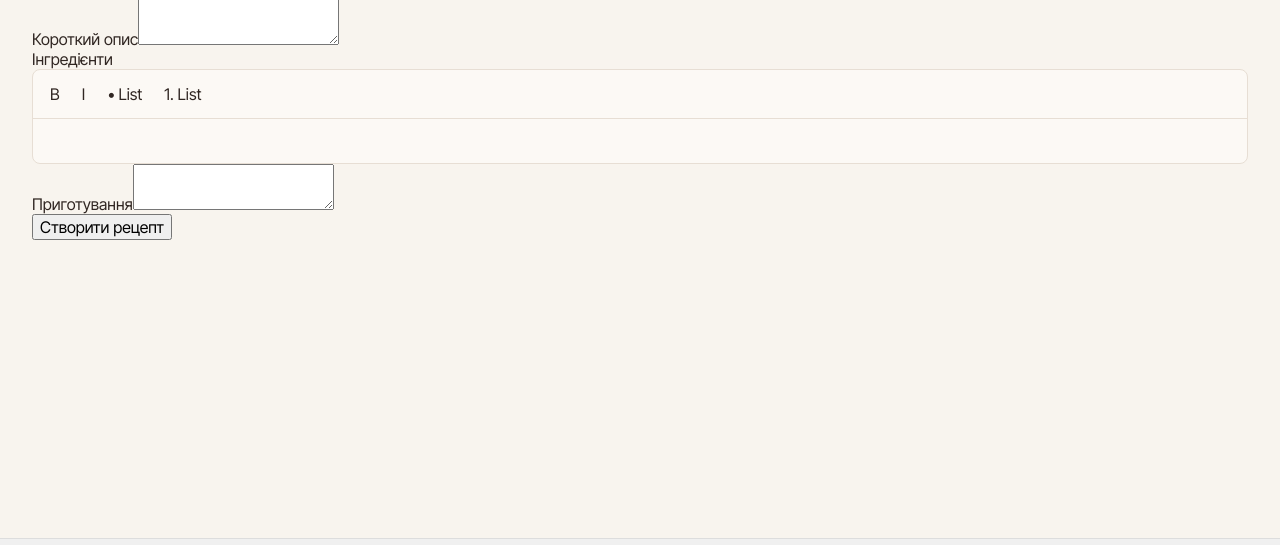
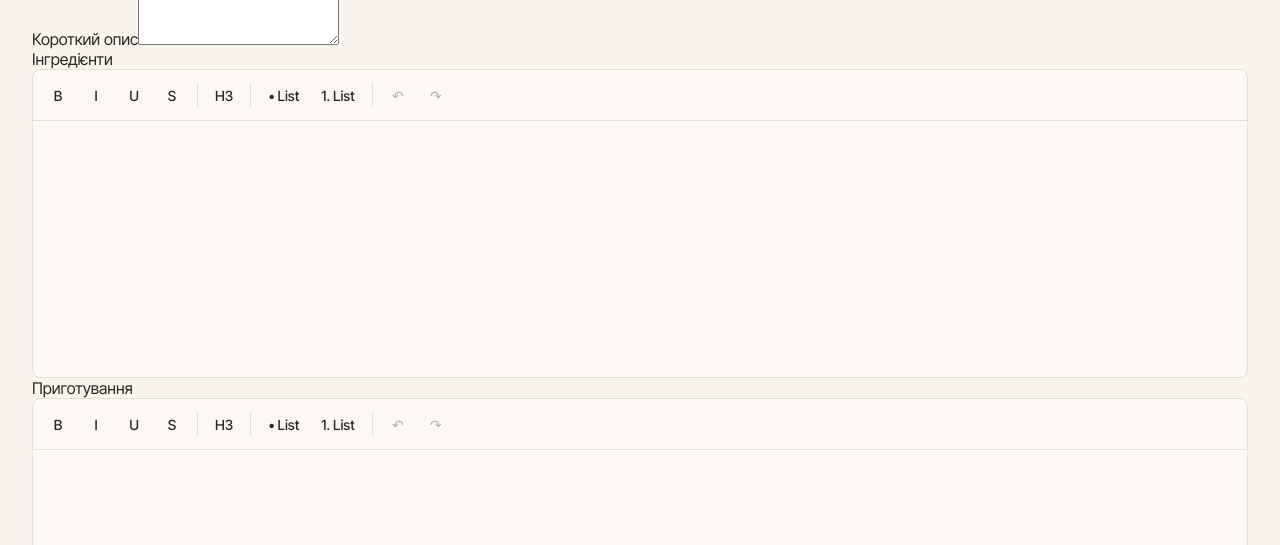
Before and after one commit to Anastasiia-Kosh/recipe-book, a Next.js app: page /recipes/create in a window 1280 px wide. Shown: the part 187-732 px from the top of the page. Built offline with nearby package versions, Linux system fonts and the light colour scheme; no server answers; a web font is replaced by a local one.

Commit message:
final edit RichTextEditor

```diff
--- a/components/RecipeForm/RecipeForm.tsx
+++ b/components/RecipeForm/RecipeForm.tsx
@@ -96,14 +96,12 @@ export default function RecipeForm({ recipe }: RecipeFormProps) {
       </div>
 
       <div>
-        <label>
-          Приготування
-          <textarea
-            name="instructions"
-            defaultValue={recipe?.instructions ?? ""}
-            required
-          />
-        </label>
+        <p>Приготування</p>
+
+        <RichTextEditor
+          name="instructions"
+          initialContent={recipe?.instructions ?? ""}
+        />
       </div>
 
       <button type="submit">
--- a/components/RichTextEditor/RichTextEditor.module.css
+++ b/components/RichTextEditor/RichTextEditor.module.css
@@ -1,62 +1,138 @@
 .wrapper {
+  overflow: hidden;
+
   border: 1px solid var(--color-border);
   border-radius: 8px;
-  overflow: hidden;
+
   background-color: var(--color-surface);
 }
 
 .toolbar {
   display: flex;
+  flex-wrap: wrap;
+  align-items: center;
   gap: 4px;
+
   padding: 8px;
 
   border-bottom: 1px solid var(--color-border);
 }
 
 .toolbar button {
+  display: inline-flex;
+  align-items: center;
+  justify-content: center;
+
+  min-width: 34px;
+  min-height: 34px;
   padding: 6px 9px;
 
   border: none;
   border-radius: 4px;
-  background: transparent;
 
+  background-color: transparent;
   color: var(--color-text);
-  font: inherit;
+
+  font-family: var(--font-sans);
+  font-size: 14px;
+  font-weight: 500;
 
   cursor: pointer;
+
+  transition:
+    color 150ms ease,
+    background-color 150ms ease;
 }
 
-.toolbar button:hover {
+.toolbar button:hover:not(:disabled) {
   background-color: var(--color-bg);
 }
 
-.toolbar .active {
+.toolbar button.active {
   background-color: var(--color-accent);
-  color: white;
+  color: #fff;
+}
+
+.toolbar button:disabled {
+  opacity: 0.35;
+  cursor: not-allowed;
+}
+
+.divider {
+  width: 1px;
+  height: 24px;
+  margin: 0 4px;
+
+  background-color: var(--color-border);
 }
 
 .editor {
-  padding: 12px;
+  padding: 16px;
 }
+
+.editor :global(.tiptap) {
+  min-height: 180px;
+
+  color: var(--color-text);
+  font-family: var(--font-sans);
+  font-size: 16px;
+  line-height: 1.6;
+
+  outline: none;
+}
+
+.editor :global(.tiptap) p {
+  margin-bottom: 10px;
+}
+
+.editor :global(.tiptap) p:last-child {
+  margin-bottom: 0;
+}
+
+.editor :global(.tiptap) h3 {
+  margin-top: 20px;
+  margin-bottom: 10px;
+
+  font-family: var(--font-serif);
+  font-size: 22px;
+  font-weight: 500;
+  line-height: 1.2;
+}
+
+.editor :global(.tiptap) ul,
+.editor :global(.tiptap) ol {
+  margin: 10px 0;
+  padding-left: 28px;
+}
+
 .editor :global(.tiptap) ul {
-  margin: 8px 0;
-  padding-left: 28px;
   list-style-type: disc;
 }
 
 .editor :global(.tiptap) ol {
-  margin: 8px 0;
-  padding-left: 28px;
   list-style-type: decimal;
 }
 
 .editor :global(.tiptap) li {
   display: list-item;
+  margin-bottom: 4px;
 }
 
 .editor :global(.tiptap) li p {
   margin: 0;
 }
+
 .editor :global(.tiptap) li::marker {
   color: var(--color-accent);
 }
+
+@media screen and (min-width: 768px) {
+  .editor {
+    padding: 18px;
+  }
+
+  .editor :global(.tiptap) {
+    min-height: 220px;
+    font-size: 17px;
+  }
+}
--- a/components/RichTextEditor/RichTextEditor.tsx
+++ b/components/RichTextEditor/RichTextEditor.tsx
@@ -27,13 +27,21 @@ export default function RichTextEditor({
       setContent(editor.getHTML());
     },
   });
+
   const editorState = useEditorState({
     editor,
+
     selector: ({ editor }) => ({
       isBold: editor?.isActive("bold") ?? false,
       isItalic: editor?.isActive("italic") ?? false,
+      isUnderline: editor?.isActive("underline") ?? false,
+      isStrike: editor?.isActive("strike") ?? false,
+      isHeading3: editor?.isActive("heading", { level: 3 }) ?? false,
       isBulletList: editor?.isActive("bulletList") ?? false,
       isOrderedList: editor?.isActive("orderedList") ?? false,
+
+      canUndo: editor?.can().chain().focus().undo().run() ?? false,
+      canRedo: editor?.can().chain().focus().redo().run() ?? false,
     }),
   });
 
@@ -42,6 +50,8 @@ export default function RichTextEditor({
       <div className={css.toolbar}>
         <button
           type="button"
+          title="Жирний"
+          className={editorState?.isBold ? css.active : ""}
           onClick={() => editor?.chain().focus().toggleBold().run()}
         >
           B
@@ -49,6 +59,8 @@ export default function RichTextEditor({
 
         <button
           type="button"
+          title="Курсив"
+          className={editorState?.isItalic ? css.active : ""}
           onClick={() => editor?.chain().focus().toggleItalic().run()}
         >
           I
@@ -56,22 +68,90 @@ export default function RichTextEditor({
 
         <button
           type="button"
-          onClick={() => editor?.chain().focus().toggleBulletList().run()}
+          title="Підкреслений"
+          className={editorState?.isUnderline ? css.active : ""}
+          onClick={() => editor?.chain().focus().toggleUnderline().run()}
+        >
+          U
+        </button>
+
+        <button
+          type="button"
+          title="Закреслений"
+          className={editorState?.isStrike ? css.active : ""}
+          onClick={() => editor?.chain().focus().toggleStrike().run()}
+        >
+          S
+        </button>
+
+        <span className={css.divider} />
+
+        <button
+          type="button"
+          title="Підзаголовок"
+          className={editorState?.isHeading3 ? css.active : ""}
+          onClick={() =>
+            editor?.chain().focus().toggleHeading({ level: 3 }).run()
+          }
+        >
+          H3
+        </button>
+
+        <span className={css.divider} />
+
+        <button
+          type="button"
+          title="Маркерований список"
+          className={editorState?.isBulletList ? css.active : ""}
+          onClick={() =>
+            editor?.chain().focus().toggleBulletList().run()
+          }
         >
           • List
         </button>
 
         <button
           type="button"
-          onClick={() => editor?.chain().focus().toggleOrderedList().run()}
+          title="Нумерований список"
+          className={editorState?.isOrderedList ? css.active : ""}
+          onClick={() =>
+            editor?.chain().focus().toggleOrderedList().run()
+          }
         >
           1. List
         </button>
+
+        <span className={css.divider} />
+
+        <button
+          type="button"
+          title="Скасувати"
+          disabled={!editorState?.canUndo}
+          onClick={() => editor?.chain().focus().undo().run()}
+        >
+          ↶
+        </button>
+
+        <button
+          type="button"
+          title="Повторити"
+          disabled={!editorState?.canRedo}
+          onClick={() => editor?.chain().focus().redo().run()}
+        >
+          ↷
+        </button>
       </div>
 
-      <EditorContent editor={editor} className={css.editor} />
+      <EditorContent
+        editor={editor}
+        className={css.editor}
+      />
 
-      <input type="hidden" name={name} value={content} />
+      <input
+        type="hidden"
+        name={name}
+        value={content}
+      />
     </div>
   );
 }
```
Also changed, not shown: app/recipes/[id]/RecipePage.module.css (+44 -14 lines), app/recipes/[id]/page.tsx (+8 -6 lines).
